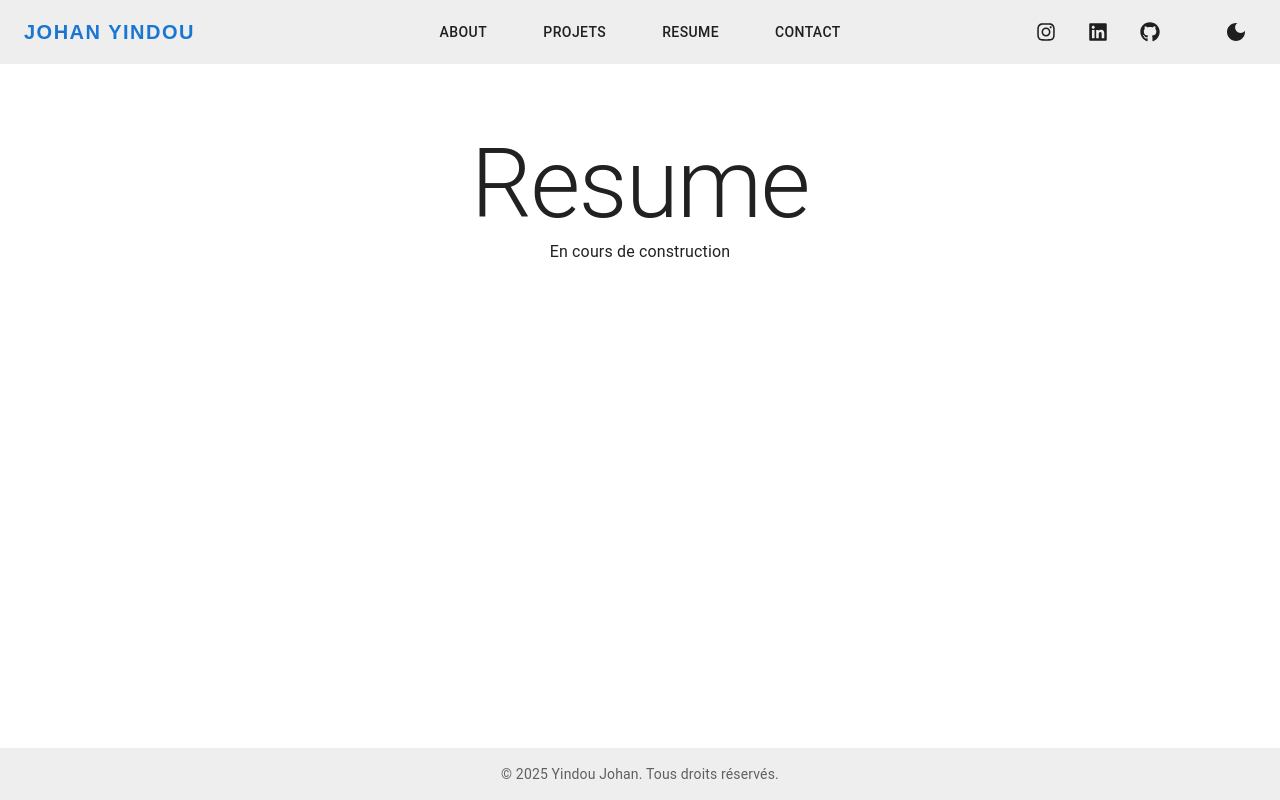
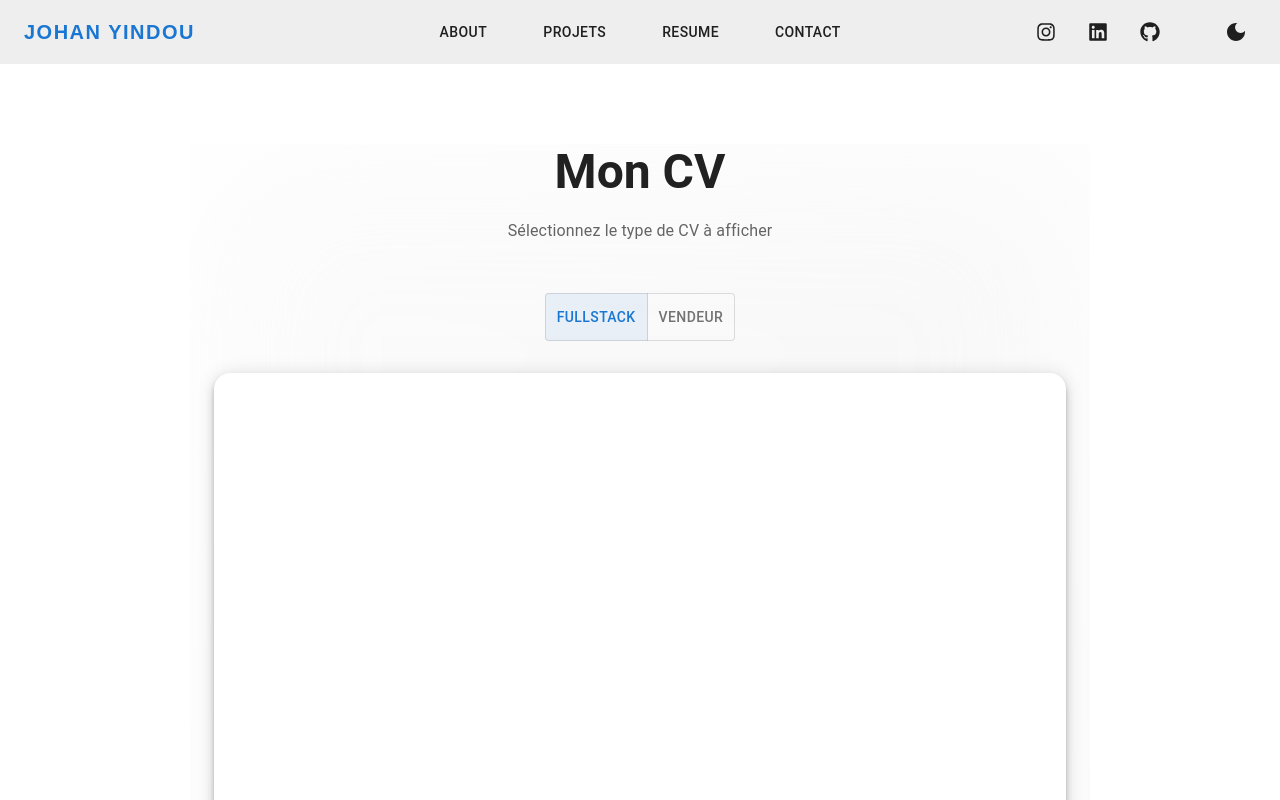
Before and after one commit to JohanYindou/my-portfolio, a React (Vite) app: page /resume in a window 1280 px wide. Shown: the top 800 px of the page. Built offline with nearby package versions, Linux system fonts and the light colour scheme.

Commit message:
`Refactor Resume page: add CV selection, animation, and download functionality`

```diff
--- a/src/pages/Contact.tsx
+++ b/src/pages/Contact.tsx
@@ -69,7 +69,7 @@ const Contact: React.FC = () => {
         animate={{ opacity: 1, y: 0 }}
         transition={{ duration: 0.8, ease: 'easeOut' }}>
         <Box textAlign='center' mb={4}>
-          <Typography variant='h4' fontWeight={700} gutterBottom>
+          <Typography variant='h3' fontWeight='bold' gutterBottom>
             Contactez-moi
           </Typography>
           <Typography variant='body1' color='text.secondary'>
--- a/src/pages/Resume.tsx
+++ b/src/pages/Resume.tsx
@@ -1,21 +1,101 @@
-import React from 'react';
+import React, { useState } from 'react';
+import {
+  Container,
+  Box,
+  Typography,
+  Button,
+  ToggleButton,
+  ToggleButtonGroup,
+  Card,
+  CardContent,
+} from '@mui/material';
+import { Download } from '@mui/icons-material';
+import { motion } from 'framer-motion';
 import '../styles/App.css';
-import { Container, Box, Typography } from '@mui/material';
 
 const Resume: React.FC = () => {
-    return (
-      <Container maxWidth='md'>
-        <Box sx={{ my: 8 }}>
-          <Typography variant='h1'>Resume</Typography>
-          <Typography variant='body1'>En cours de construction</Typography>
+  const [selectedCV, setSelectedCV] = useState('fullstack');
+
+  const handleChange = (
+    event: React.MouseEvent<HTMLElement>,
+    newCV: string | null
+  ) => {
+    if (newCV !== null) setSelectedCV(newCV);
+  };
+
+  const cvFiles: Record<string, string> = {
+    fullstack: '/cv_johan_yindou_fullstack.pdf',
+    vendeur: '/cv_johan_yindou_vendeur.pdf',
+  };
+
+  return (
+    <Container
+      maxWidth='md'
+      sx={{ my: 10, position: 'relative', overflow: 'hidden' }}>
+      {/* === Fond animé (calque en dessous) === */}
+      <motion.div
+        className='gradient-background-neutral'
+        initial={{ opacity: 0 }}
+        animate={{ opacity: 0.3 }}
+        transition={{ duration: 1.5 }}
+      />
+
+      {/* === Contenu principal (calque au-dessus) === */}
+      <motion.div
+        initial={{ opacity: 0, y: 30 }}
+        animate={{ opacity: 1, y: 0 }}
+        transition={{ duration: 0.8 }}
+        style={{ position: 'relative', zIndex: 1 }}>
+        <Box sx={{ textAlign: 'center', mb: 6 }}>
+          <Typography
+            variant='h3'
+            fontWeight='bold'
+            component='h1'
+            gutterBottom>
+            Mon CV
+          </Typography>
+          <Typography variant='subtitle1' color='text.secondary'>
+            Sélectionnez le type de CV à afficher
+          </Typography>
         </Box>
-        {/*
-                Mettre en place les CV ici
-                ( option pour sélectioner le type de CV )
-                + un bouton de download
-        */}
-      </Container>
-    );
+
+        {/* Sélecteur de type de CV */}
+        <Box sx={{ display: 'flex', justifyContent: 'center', mb: 4 }}>
+          <ToggleButtonGroup
+            color='primary'
+            value={selectedCV}
+            exclusive
+            onChange={handleChange}
+            sx={{ borderRadius: 4 }}>
+            <ToggleButton value='fullstack'>Fullstack</ToggleButton>
+            <ToggleButton value='vendeur'>Vendeur</ToggleButton>
+          </ToggleButtonGroup>
+        </Box>
+
+        {/* Aperçu du CV */}
+        <motion.div
+          key={selectedCV}
+          initial={{ opacity: 0, scale: 0.95 }}
+          animate={{ opacity: 1, scale: 1 }}
+          transition={{ duration: 0.5 }}>
+          <Card sx={{ boxShadow: 6, borderRadius: 4, overflow: 'hidden' }}>
+            <CardContent sx={{ p: 0 }}>
+              <Box
+                component='iframe'
+                src={cvFiles[selectedCV]}
+                title={`CV ${selectedCV}`}
+                sx={{
+                  width: '100%',
+                  height: '80vh',
+                  border: 'none',
+                }}
+              />
+            </CardContent>
+          </Card>
+        </motion.div>
+      </motion.div>
+    </Container>
+  );
 };
 
 export default Resume;
--- a/src/styles/App.css
+++ b/src/styles/App.css
@@ -24,3 +24,33 @@ a{
   -webkit-font-smoothing: antialiased;
   -moz-osx-font-smoothing: grayscale;
 }
+
+/* === Fond animé gradient pour la section CV === */
+.gradient-background-neutral {
+  position: absolute;
+  top: 0;
+  left: 0;
+  width: 100%;
+  height: 100%;
+  background: linear-gradient(135deg, #f5f5f5, #e0e0e0, #fafafa, #f0f0f0);
+  background-size: 300% 300%;
+  filter: blur(80px);
+  opacity: 0.4;
+  z-index: -1;
+  animation: gradientShift 15s ease infinite;
+  border-radius: 40px;
+}
+
+@keyframes gradientMove {
+  0% {
+    background-position: 0% 50%;
+  }
+
+  50% {
+    background-position: 100% 50%;
+  }
+
+  100% {
+    background-position: 0% 50%;
+  }
+}
```
Also changed, not shown: 2 other files (tests, documents, lock files or other folders).
